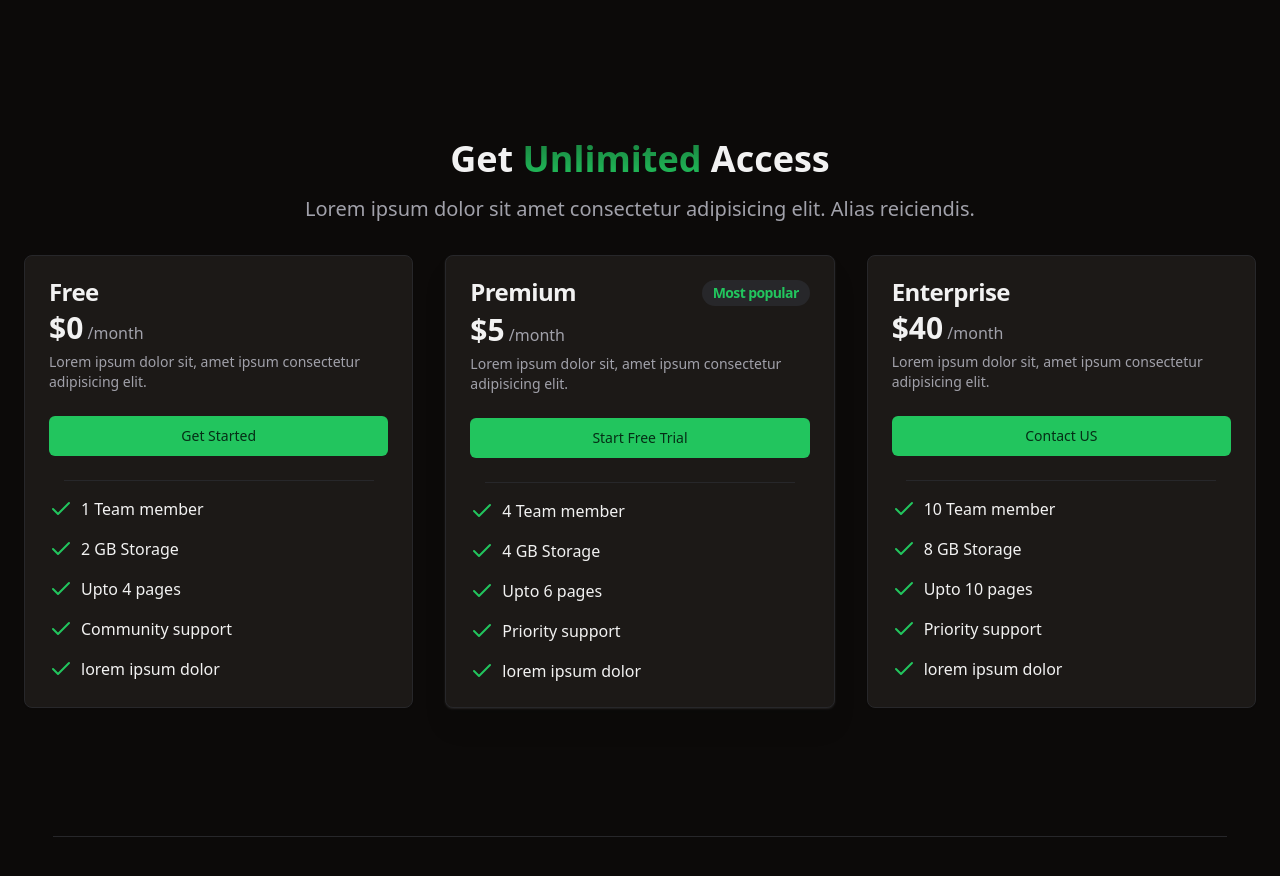
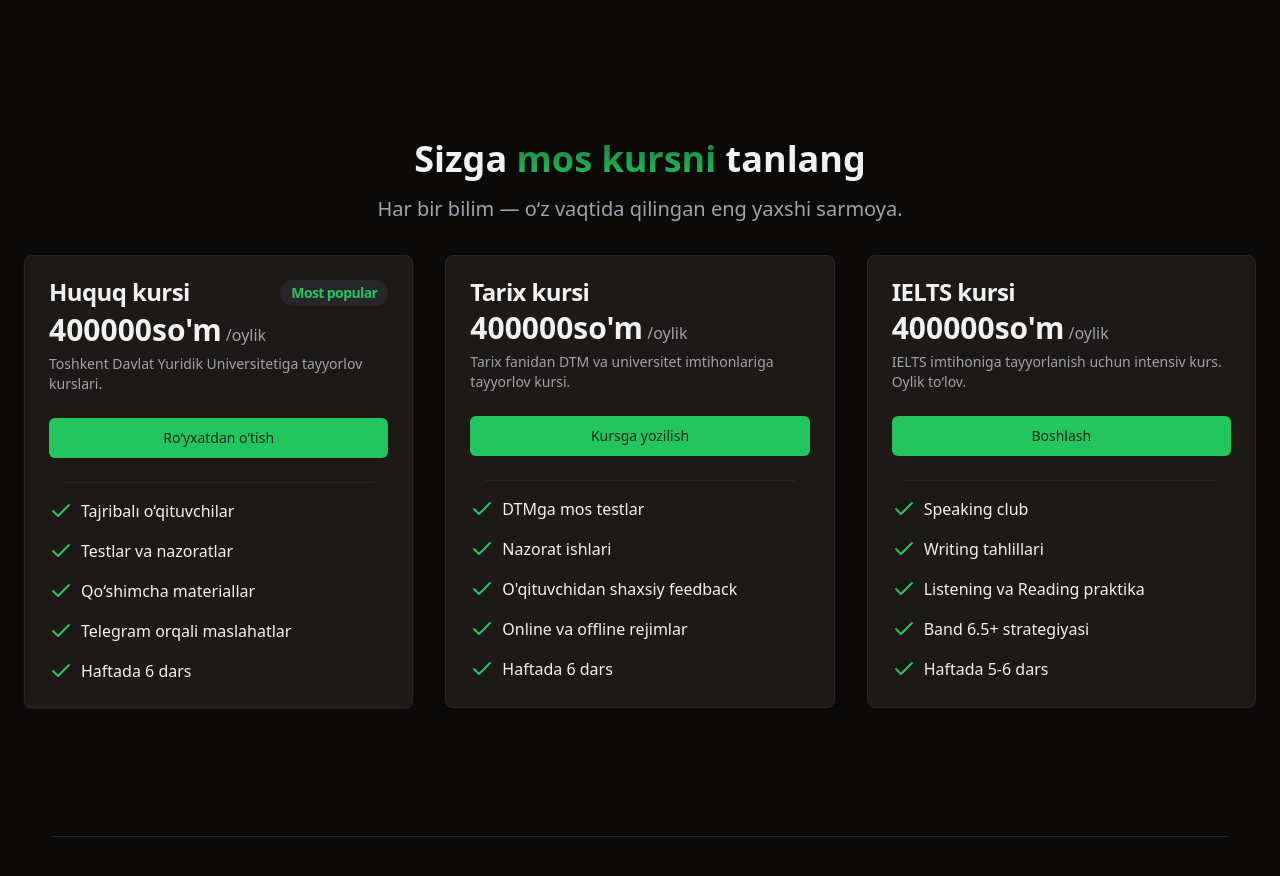
Before and after one commit to Aziz-boy/boltaev-school, a React (Vite) app: page / in a window 1280 px wide. Shown: the part 6900-7776 px from the top of the page. Built offline with nearby package versions, Linux system fonts and the light colour scheme.

Commit message:
fix: pricing section refactored

```diff
--- a/src/components/Pricing.tsx
+++ b/src/components/Pricing.tsx
@@ -26,69 +26,64 @@ interface PricingProps {
 
 const pricingList: PricingProps[] = [
   {
-    title: "Free",
-    popular: 0,
-    price: 0,
-    description:
-      "Lorem ipsum dolor sit, amet ipsum consectetur adipisicing elit.",
-    buttonText: "Get Started",
+    title: "Huquq kursi",
+    popular: 1,
+    price: 400_000,
+    description: "Toshkent Davlat Yuridik Universitetiga tayyorlov kurslari.",
+    buttonText: "Ro‘yxatdan o‘tish",
     benefitList: [
-      "1 Team member",
-      "2 GB Storage",
-      "Upto 4 pages",
-      "Community support",
-      "lorem ipsum dolor",
+      "Tajribalı o‘qituvchilar",
+      "Testlar va nazoratlar",
+      "Qo‘shimcha materiallar",
+      "Telegram orqali maslahatlar",
+      "Haftada 6 dars",
     ],
   },
   {
-    title: "Premium",
-    popular: 1,
-    price: 5,
+    title: "Tarix kursi",
+    popular: 0,
+    price: 400_000,
     description:
-      "Lorem ipsum dolor sit, amet ipsum consectetur adipisicing elit.",
-    buttonText: "Start Free Trial",
+      "Tarix fanidan DTM va universitet imtihonlariga tayyorlov kursi.",
+    buttonText: "Kursga yozilish",
     benefitList: [
-      "4 Team member",
-      "4 GB Storage",
-      "Upto 6 pages",
-      "Priority support",
-      "lorem ipsum dolor",
+      "DTMga mos testlar",
+      "Nazorat ishlari",
+      "O'qituvchidan shaxsiy feedback",
+      "Online va offline rejimlar",
+      "Haftada 6 dars",
     ],
   },
   {
-    title: "Enterprise",
+    title: "IELTS kursi",
     popular: 0,
-    price: 40,
+    price: 400_000,
     description:
-      "Lorem ipsum dolor sit, amet ipsum consectetur adipisicing elit.",
-    buttonText: "Contact US",
+      "IELTS imtihoniga tayyorlanish uchun intensiv kurs. Oylik to‘lov.",
+    buttonText: "Boshlash",
     benefitList: [
-      "10 Team member",
-      "8 GB Storage",
-      "Upto 10 pages",
-      "Priority support",
-      "lorem ipsum dolor",
+      "Speaking club",
+      "Writing tahlillari",
+      "Listening va Reading praktika",
+      "Band 6.5+ strategiyasi",
+      "Haftada 5-6 dars",
     ],
   },
 ];
 
 export const Pricing = () => {
   return (
-    <section
-      id="pricing"
-      className="container py-24 sm:py-32"
-    >
+    <section id="pricing" className="container py-24 sm:py-32">
       <h2 className="text-3xl md:text-4xl font-bold text-center">
-        Get
+        Sizga
         <span className="bg-gradient-to-b from-primary/60 to-primary text-transparent bg-clip-text">
           {" "}
-          Unlimited{" "}
+          mos kursni{" "}
         </span>
-        Access
+        tanlang
       </h2>
       <h3 className="text-xl text-center text-muted-foreground pt-4 pb-8">
-        Lorem ipsum dolor sit amet consectetur adipisicing elit. Alias
-        reiciendis.
+        Har bir bilim — o‘z vaqtida qilingan eng yaxshi sarmoya.
       </h3>
       <div className="grid md:grid-cols-2 lg:grid-cols-3 gap-8">
         {pricingList.map((pricing: PricingProps) => (
@@ -104,17 +99,14 @@ export const Pricing = () => {
               <CardTitle className="flex item-center justify-between">
                 {pricing.title}
                 {pricing.popular === PopularPlanType.YES ? (
-                  <Badge
-                    variant="secondary"
-                    className="text-sm text-primary"
-                  >
+                  <Badge variant="secondary" className="text-sm text-primary">
                     Most popular
                   </Badge>
                 ) : null}
               </CardTitle>
               <div>
-                <span className="text-3xl font-bold">${pricing.price}</span>
-                <span className="text-muted-foreground"> /month</span>
+                <span className="text-3xl font-bold">{pricing.price}so'm</span>
+                <span className="text-muted-foreground"> /oylik</span>
               </div>
 
               <CardDescription>{pricing.description}</CardDescription>
@@ -129,10 +121,7 @@ export const Pricing = () => {
             <CardFooter className="flex">
               <div className="space-y-4">
                 {pricing.benefitList.map((benefit: string) => (
-                  <span
-                    key={benefit}
-                    className="flex"
-                  >
+                  <span key={benefit} className="flex">
                     <Check className="text-green-500" />{" "}
                     <h3 className="ml-2">{benefit}</h3>
                   </span>
```
